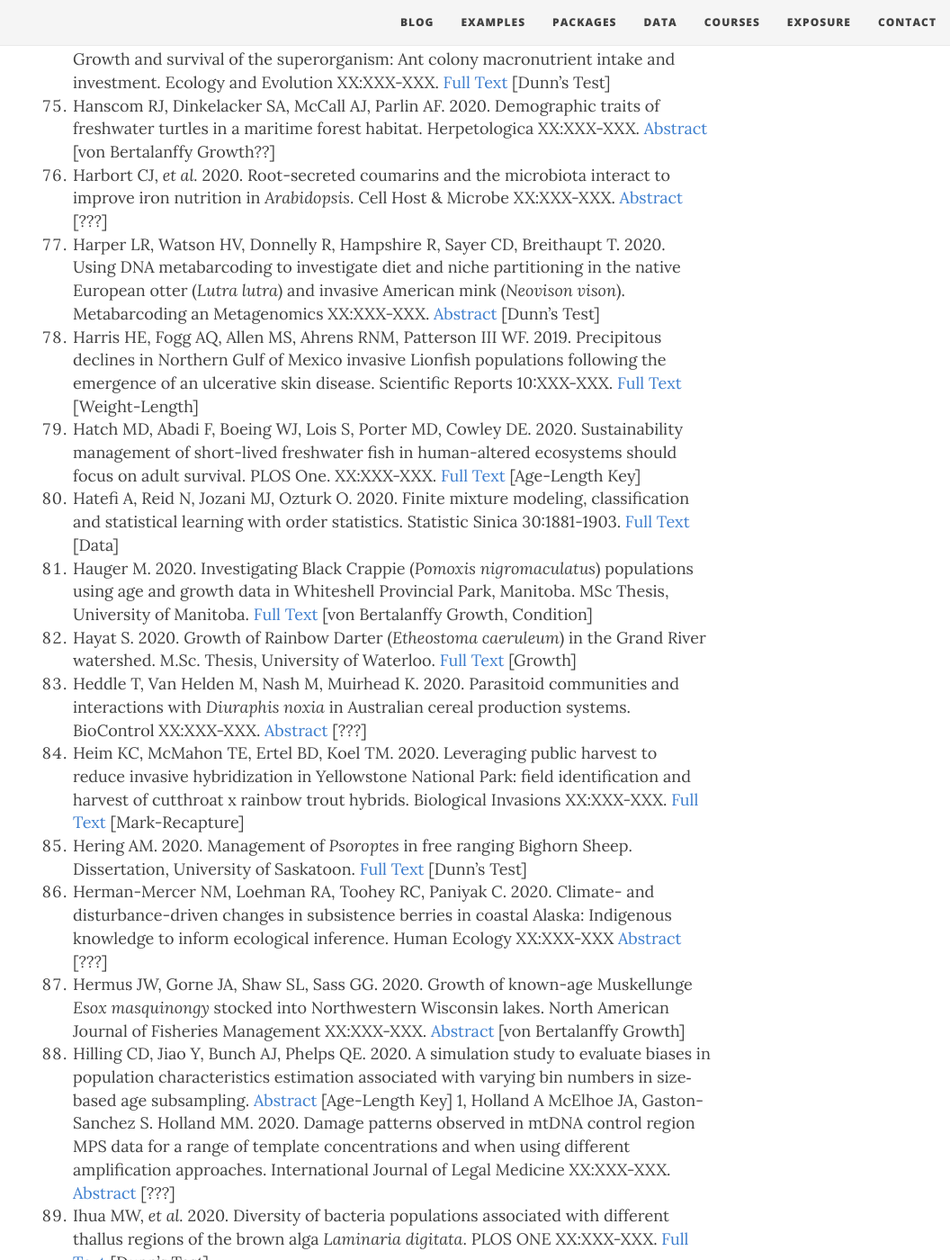
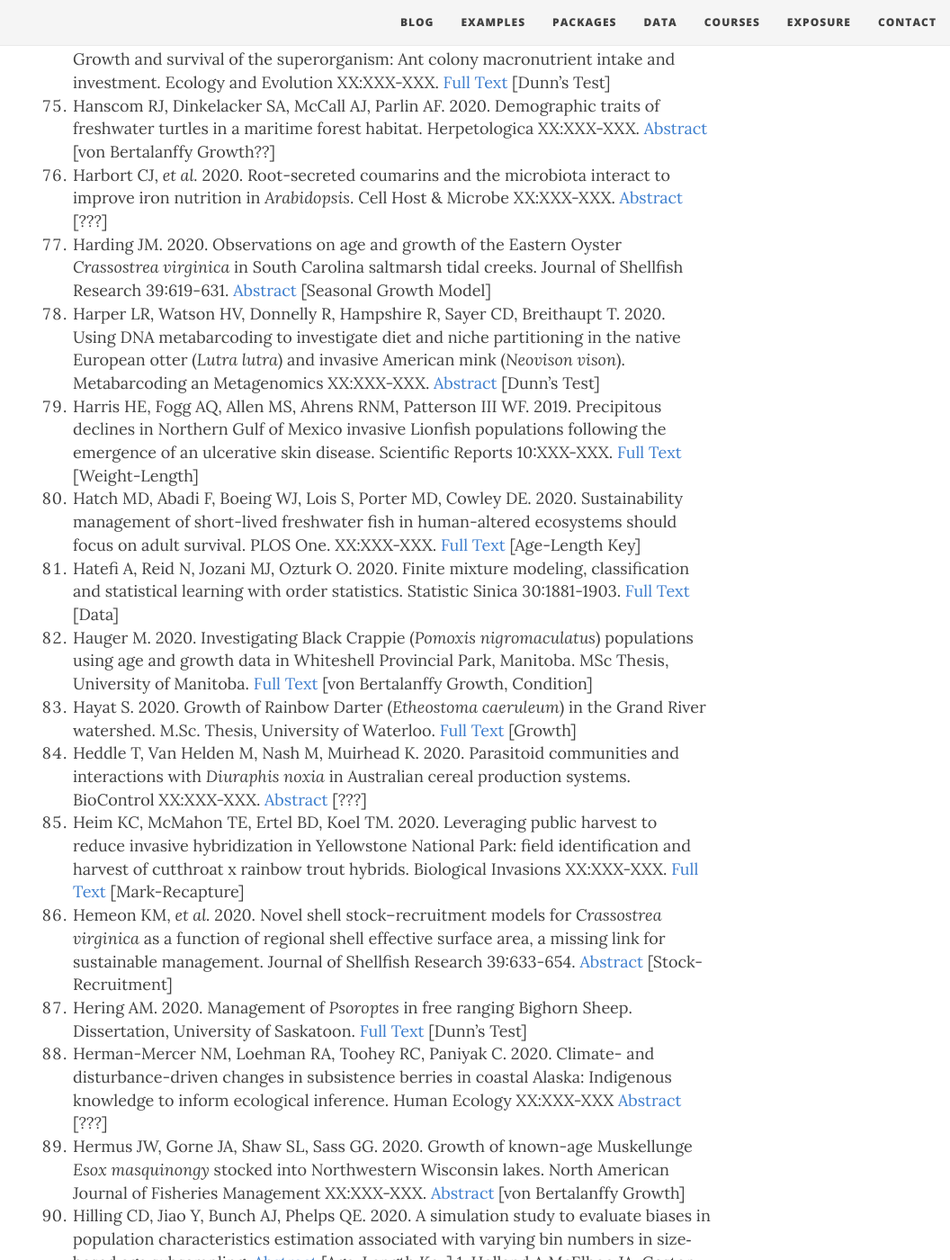
Before and after one commit to droglenc/fishR, a Jekyll site: the page built from exposure/exposure-citations20.md, in a window 1280 px wide and 1400 px high, scrolled down 6308 px. Shown: the whole window at 90% size, without its empty margins (224-1280 px from the left). Built offline with Jekyll 4.4.1, drawn with Linux system fonts in a browser that asks for light colours; nearby versions of some CDN libraries; some of the changed text lies outside the part shown.

Commit message:
Update exposure-citations20.md

```diff
--- a/exposure/exposure-citations20.md
+++ b/exposure/exposure-citations20.md
@@ -84,6 +84,7 @@ physical, chemical and biological responses. Water XX:XXX-XXX. [Full Text](https
 1. Gutierrez Y, Phung T, Mumma H, Ambrose-Winters A, Scherber C, Smith CR. 2020. Growth and survival of the superorganism: Ant colony macronutrient intake and investment. Ecology and Evolution XX:XXX-XXX. [Full Text](https://onlinelibrary.wiley.com/doi/pdf/10.1002/ece3.6520) [Dunn's Test]
 1. Hanscom RJ, Dinkelacker SA, McCall AJ, Parlin AF. 2020. Demographic traits of freshwater turtles in a maritime forest habitat. Herpetologica XX:XXX-XXX. [Abstract](https://www.hljournals.org/doi/abs/10.1655/Herpetologica-D-19-00037.1) [von Bertalanffy Growth??]
 1. Harbort CJ, *et al.* 2020. Root-secreted coumarins and the microbiota interact to improve iron nutrition in *Arabidopsis*. Cell Host & Microbe XX:XXX-XXX. [Abstract](https://www.sciencedirect.com/science/article/abs/pii/S1931312820305072) [???]
+1. Harding JM. 2020. Observations on age and growth of the Eastern Oyster *Crassostrea virginica* in South Carolina saltmarsh tidal creeks. Journal of Shellfish Research 39:619-631. [Abstract](https://bioone.org/journals/journal-of-shellfish-research/volume-39/issue-3/035.039.0309/----Custom-HTML----Observations/10.2983/035.039.0309.short) [Seasonal Growth Model]
 1. Harper LR, Watson HV, Donnelly R, Hampshire R, Sayer CD, Breithaupt T. 2020. Using DNA metabarcoding to investigate diet and niche partitioning in the native European otter (*Lutra lutra*) and invasive American mink (*Neovison vison*). Metabarcoding an Metagenomics XX:XXX-XXX. [Abstract](https://go.gale.com/ps/anonymous?id=GALE%7CA642861445) [Dunn's Test]
 1. Harris HE, Fogg AQ, Allen MS, Ahrens RNM, Patterson III WF. 2019. Precipitous declines in Northern Gulf of Mexico invasive Lionfish populations following the emergence of an ulcerative skin disease. Scientific Reports 10:XXX-XXX. [Full Text](https://www.nature.com/articles/s41598-020-58886-8) [Weight-Length]
 1. Hatch MD, Abadi F, Boeing WJ, Lois S, Porter MD, Cowley DE. 2020. Sustainability management of short-lived freshwater fish in human-altered ecosystems should focus on adult survival. PLOS One. XX:XXX-XXX. [Full Text](https://journals.plos.org/plosone/article?id=10.1371/journal.pone.0232872#pone.0232872.s005) [Age-Length Key]
@@ -92,6 +93,7 @@ physical, chemical and biological responses. Water XX:XXX-XXX. [Full Text](https
 1. Hayat S. 2020. Growth of Rainbow Darter (*Etheostoma caeruleum*) in the Grand River watershed. M.Sc. Thesis, University of Waterloo. [Full Text](https://uwspace.uwaterloo.ca/bitstream/handle/10012/16516/Hayat_Samina.pdf?sequence=7&isAllowed=y) [Growth]
 1. Heddle T, Van Helden M, Nash M, Muirhead K. 2020. Parasitoid communities and interactions with *Diuraphis noxia* in Australian cereal production systems. BioControl XX:XXX-XXX. [Abstract](https://link.springer.com/article/10.1007/s10526-020-10030-1) [???]
 1. Heim KC, McMahon TE, Ertel BD, Koel TM. 2020. Leveraging public harvest to reduce invasive hybridization in Yellowstone National Park: field identification and harvest of cutthroat x rainbow trout hybrids. Biological Invasions XX:XXX-XXX. [Full Text](https://www.researchgate.net/profile/K_Heim/publication/341496021_Leveraging_public_harvest_to_reduce_invasive_hybridization_in_Yellowstone_National_Park_field_identification_and_harvest_of_cutthroat_X_rainbow_trout_hybrids/) [Mark-Recapture]
+1. Hemeon KM, *et al.* 2020. Novel shell stock–recruitment models for *Crassostrea virginica* as a function of regional shell effective surface area, a missing link for sustainable management. Journal of Shellfish Research 39:633-654. [Abstract](https://bioone.org/journals/journal-of-shellfish-research/volume-39/issue-3/035.039.0310/----Custom-HTML----Novel/10.2983/035.039.0310.short) [Stock-Recruitment]
 1. Hering AM. 2020. Management of *Psoroptes* in free ranging Bighorn Sheep. Dissertation, University of Saskatoon. [Full Text](https://harvest.usask.ca/bitstream/handle/10388/12862/HERING-DISSERTATION-2020.pdf?sequence=1&isAllowed=y) [Dunn's Test]
 1. Herman-Mercer NM, Loehman RA, Toohey RC, Paniyak C. 2020. Climate- and disturbance-driven changes in subsistence berries in coastal Alaska: Indigenous knowledge to inform ecological inference. Human Ecology XX:XXX-XXX [Abstract](https://link.springer.com/article/10.1007/s10745-020-00138-4) [???]
 1. Hermus JW, Gorne JA, Shaw SL, Sass GG. 2020. Growth of known-age Muskellunge *Esox masquinongy* stocked into Northwestern Wisconsin lakes. North American Journal of Fisheries Management XX:XXX-XXX. [Abstract](https://afspubs.onlinelibrary.wiley.com/doi/abs/10.1002/nafm.10503) [von Bertalanffy Growth]
@@ -133,6 +135,7 @@ physical, chemical and biological responses. Water XX:XXX-XXX. [Full Text](https
 1. Michaels, R. 2020. Microbial responses to unconventional oil and gas development may alter ecosystem function in headwater streams. M.Sc. Thesis West Virginia University. [Full Text](https://researchrepository.wvu.edu/cgi/viewcontent.cgi?article=8932&context=etd) [Dunn's Test]
 1. Molina JM, Finotto L, Walker TI, Reina RD. 2020. The effect of gillnet capture on the metabolic rate of two shark species with contrasting lifestyles. Journal of Experimental Marine Biology and Ecology 526:XXX-XXX. [Abstract](https://www.sciencedirect.com/science/article/pii/S002209811930245X) [???]
 1. Molina JT, Crane DP, Bell L. 2020. Accuracy of concert versus independent age estimates made from anal fin rays of Muskellunge. North American Journal of Fisheries Management XX:XXX-XXX. [Abstract](https://www.researchgate.net/publication/342511475_Accuracy_of_Concert_Versus_Independent_Age_Estimates_made_from_Anal_Fin_Rays_of_Muskellunge) [???]
+1. Mouser JB, Glover J, Brewer SK. 2020. Gastric mill age estimates for Ringed Crayfish *Foxonius neglectus neglectus* (Faxon) and the influence of temperature on band formation. Freshwater Crayfish 25:59-67. [Full Text](https://www.researchgate.net/profile/Joshua_Mouser/publication/340921448_Gastric_mill_age_estimates_for_ringed_crayfish_Faxonius_neglectus_neglectus_Faxon_and_the_influence_of_temperature_on_band_formation/links/5fd22222299bf188d40802da/Gastric-mill-age-estimates-for-ringed-crayfish-Faxonius-neglectus-neglectus-Faxon-and-the-influence-of-temperature-on-band-formation.pdf) [Age Comparisons]
 1. Munro HL, *et al.* 2020. Electrophysiological and behavioral responses *Dendroctonus frontalis* and *D. terebrans* (Coleoptera: Curculionidae) to resin odors of host pines (*Pinus* spp.). Chemoecology XX:XXX-XXX. [Abstract](https://link.springer.com/article/10.1007/s00049-020-00311-7) [???]
 1. Munsch SH, Greene CM, Johnson RC, Sattherwaite WH, Imaki H, Brandes PL, O'Farrell MR. 2020. Science for integrative management of a diadromous fish stock: interdependencies of fisheries, flow, and habitat restoration. Canadian Journal of Fisheries and Aquatic Sciences XX:XXX-XXX. [Abstract](https://www.nrcresearchpress.com/doi/abs/10.1139/cjfas-2020-0075#.Xt-hqudOmUk) [???]
 1. Nakewski J, *et al.* 2020. αvβ8 integrin-expression by BATF3-dependent dendritic cells facilitates early IgA responses to Rotavirus. MucosaImmunology XX:XXX-XXX. [Full Text](https://www.nature.com/articles/s41385-020-0276-8) [Dunn's Test]
```
Also changed, not shown: other parts of exposure/exposure-citations20.md (+2 -2 lines).
